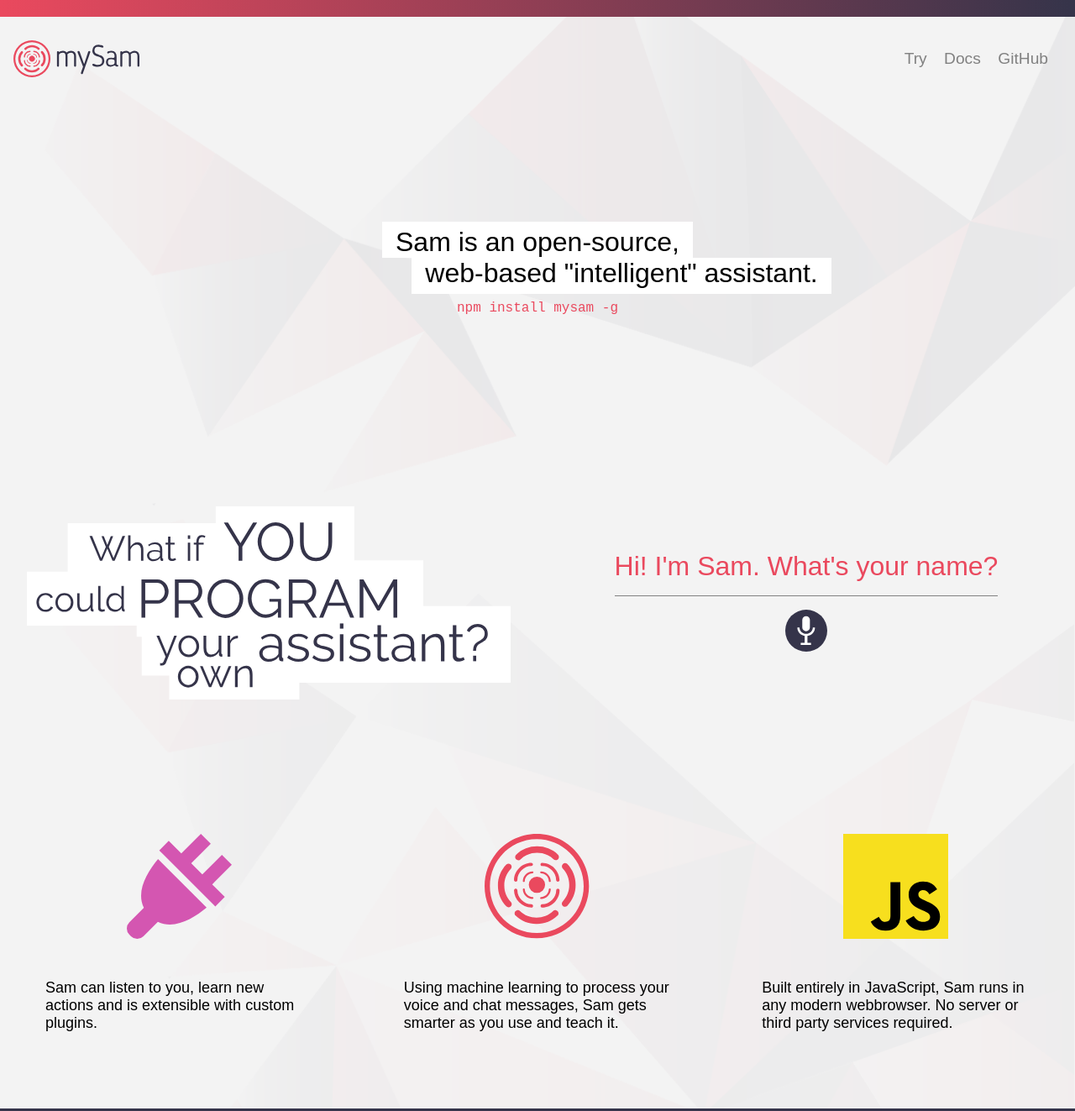
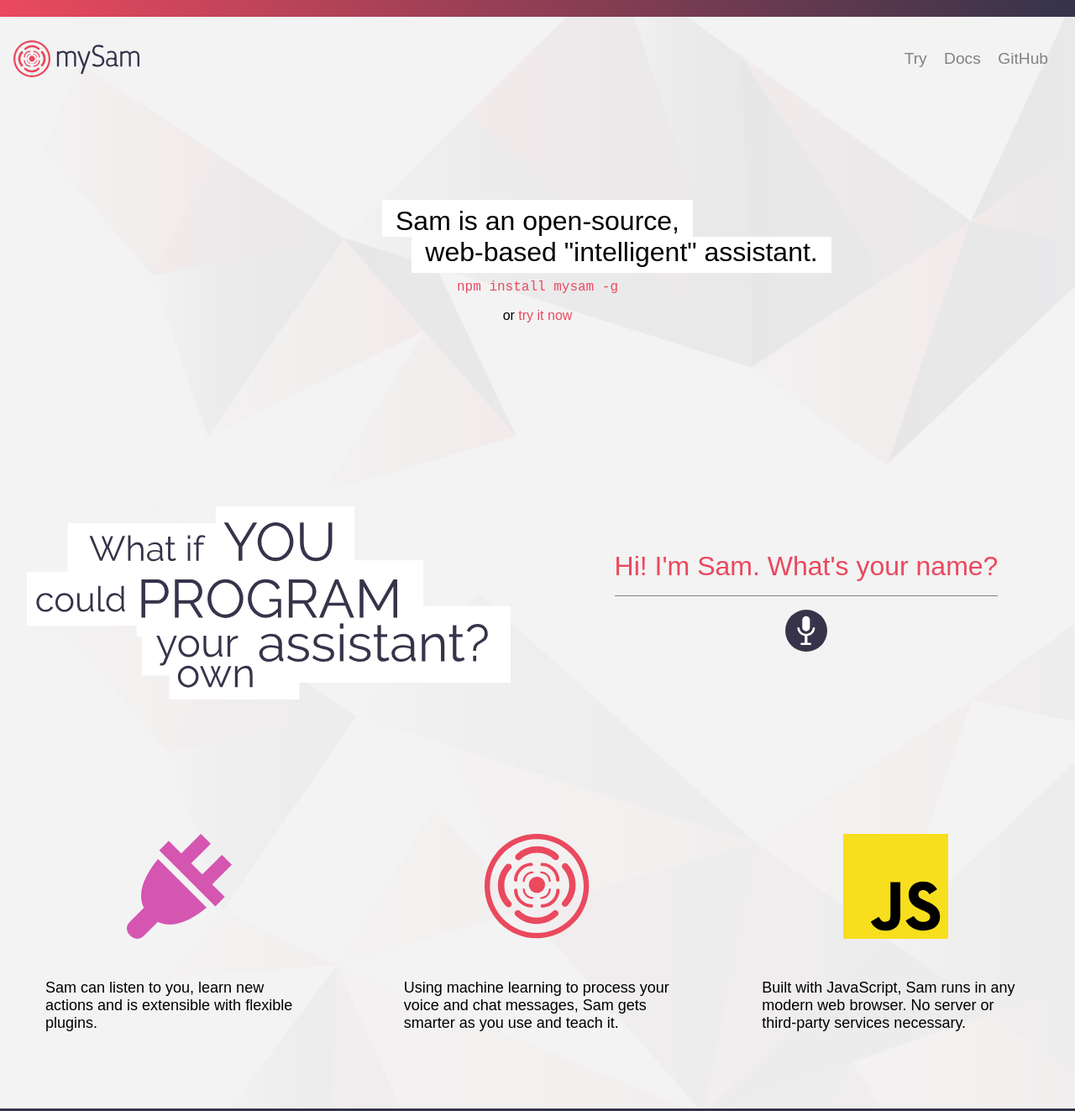
Before and after one commit to mysamai/mysamai.com, a plain HTML site: page index.html in a window 1280 px wide. Shown: the top 1323 px of the page at 84% size. Drawn offline with Linux system fonts and the light colour scheme.

Commit message:
Further tweaks and try now link

```diff
--- a/css/main.css
+++ b/css/main.css
@@ -132,6 +132,10 @@ body {
   background-color: var(--brand-color-4);
   display: inline-block;
   margin: 0;
+}
+.banner-info a {
+  text-decoration: none;
+  color: var(--brand-color-1);
 }
 .banner-info .banner-text-top {
   padding: .2em .5em 0 .5em;
--- a/index.html
+++ b/index.html
@@ -24,7 +24,7 @@
         <nav>
           <ul class="main-nav">
             <li>
-              <a href="try/">Try</a>
+              <a href="try/" target="_blank">Try</a>
             </li>
             <li>
               <a href="https://docs.mysamai.com" target="_blank">Docs</a>
@@ -39,6 +39,7 @@
         <h1 class="banner-text-top">Sam is an open-source,</h1>
         <h1 class="banner-text-bottom">web-based "intelligent" assistant.</h1>
         <code>npm install mysam -g</code>
+        <p>or <a href="try/" target="_blank">try it now</a></p>
       </section>
       <section class="what-if grid-item">
         <div class="inner-container">
@@ -58,7 +59,7 @@
         <div class="inner-container">
           <img class="icon-plugins" src="img/icon-plugins.svg" alt="plugin icon" />
           <p>
-            Sam can listen to you, learn new actions and is extensible with custom plugins.
+            Sam can listen to you, learn new actions and is extensible with flexible plugins.
           </p>
         </div>
       </section>
@@ -75,8 +76,8 @@
         <div class=" inner-container">
           <img class="logo-electron" src="img/logo-js.svg" alt="JavaScript logo" />
           <p>
-            Built entirely in JavaScript, Sam runs in any modern webbrowser.
-            No server or third party services required.
+            Built with JavaScript, Sam runs in any modern web browser.
+            No server or third-party services necessary.
           </p>
         </div>
       </section>
```
